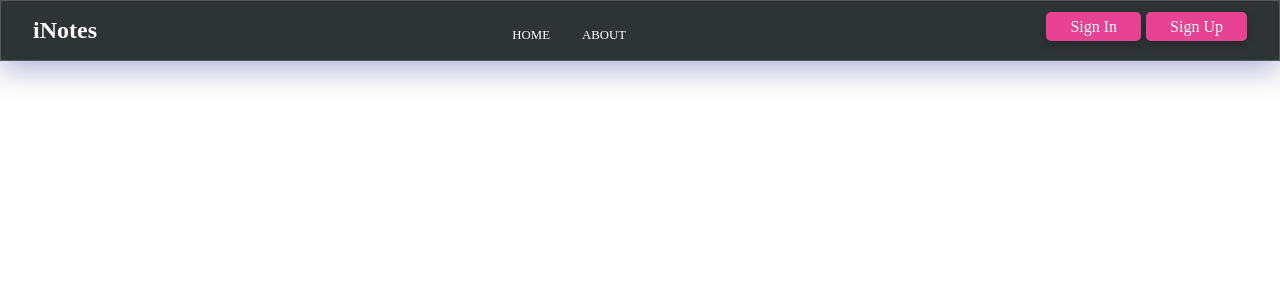
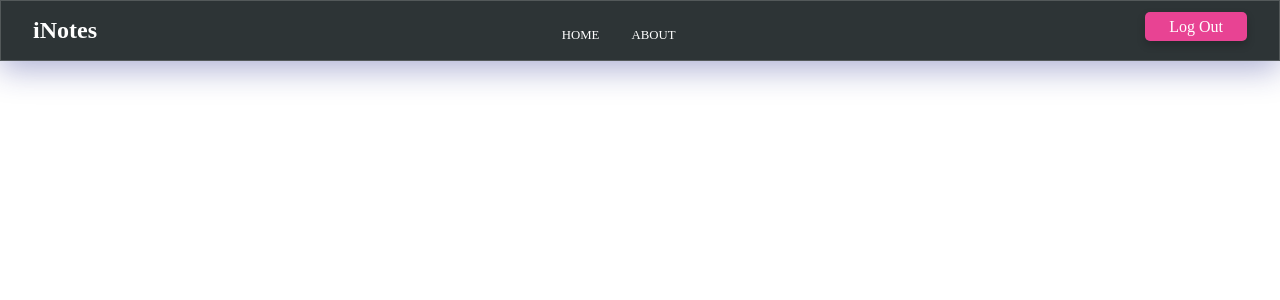
Before and after one commit to tufikhasan/inotes, a React (Create React App) app: page /about in a window 1280 px wide. Shown: the top 300 px of the page. Built offline with nearby package versions, Linux system fonts and the light colour scheme; sample sign-in values are in the browser's storage.

Commit message:
logout function completed

```diff
--- a/src/components/Navbar/Navbar.jsx
+++ b/src/components/Navbar/Navbar.jsx
@@ -1,11 +1,17 @@
 import React, { useState } from 'react';
 import './Navbar.scss';
-import { Link } from 'react-router-dom';
+import { Link, useNavigate } from 'react-router-dom';
 import { BiAlignLeft } from 'react-icons/bi';
 import { HiX } from 'react-icons/hi';
 
 const Navbar = () => {
   const [toggle, setToggle] = useState(false);
+  let navigate = useNavigate();
+  const handleLogout = () => {
+    localStorage.removeItem('token');
+    navigate({ pathname: '/login' });
+    setToggle(false);
+  };
   return (
     <>
       <div className="app__navbar">
@@ -24,12 +30,26 @@ const Navbar = () => {
             ))}
           </ul>
           <div>
+            {!localStorage.getItem('token') ? (
               <Link to="/login" className="primary_button">
-              Sign in
+                Log in
               </Link>
+            ) : (
+              <Link
+                onClick={handleLogout}
+                to="/login"
+                className="primary_button"
+              >
+                Log out
+              </Link>
+            )}
+            {!localStorage.getItem('token') ? (
               <Link to="/signup" className="primary_button">
                 Sign up
               </Link>
+            ) : (
+              ''
+            )}
           </div>
         </div>
         <div className="app__navbar-menu">
@@ -60,6 +80,7 @@ const Navbar = () => {
                 ))}
               </ul>
               <span>
+                {!localStorage.getItem('token') ? (
                   <Link
                     to="/login"
                     onClick={() => {
@@ -67,8 +88,18 @@ const Navbar = () => {
                     }}
                     className="primary_button active"
                   >
-                  Sign in
+                    Log in
                   </Link>
+                ) : (
+                  <Link
+                    to="/login"
+                    onClick={handleLogout}
+                    className="primary_button active"
+                  >
+                    Log out
+                  </Link>
+                )}
+                {!localStorage.getItem('token') ? (
                   <Link
                     to="/signup"
                     onClick={() => {
@@ -78,6 +109,9 @@ const Navbar = () => {
                   >
                     Sign up
                   </Link>
+                ) : (
+                  ''
+                )}
               </span>
             </div>
           )}
--- a/src/components/Notes/Notes.jsx
+++ b/src/components/Notes/Notes.jsx
@@ -3,14 +3,20 @@ import noteContext from '../../context/notes/noteContext';
 import NoteItem from '../NoteItem/NoteItem';
 import { HiOutlineX } from 'react-icons/hi';
 import './Notes.scss';
+import { useNavigate } from 'react-router-dom';
 
 const Notes = (props) => {
   const { showAlert } = props;
   const context = useContext(noteContext);
   const { notes, getNotes, editNote } = context;
   const [openModal, setOpenModal] = useState(false);
+  let navigate = useNavigate();
   useEffect(() => {
-    getNotes();
+    if (localStorage.getItem('token')) {
+      getNotes();
+    } else {
+      navigate({ pathname: '/login' });
+    }
     // eslint-disable-next-line
   }, []);
   const ref = useRef(null);
```
Lines whose indentation alone changed are shown as unchanged.
